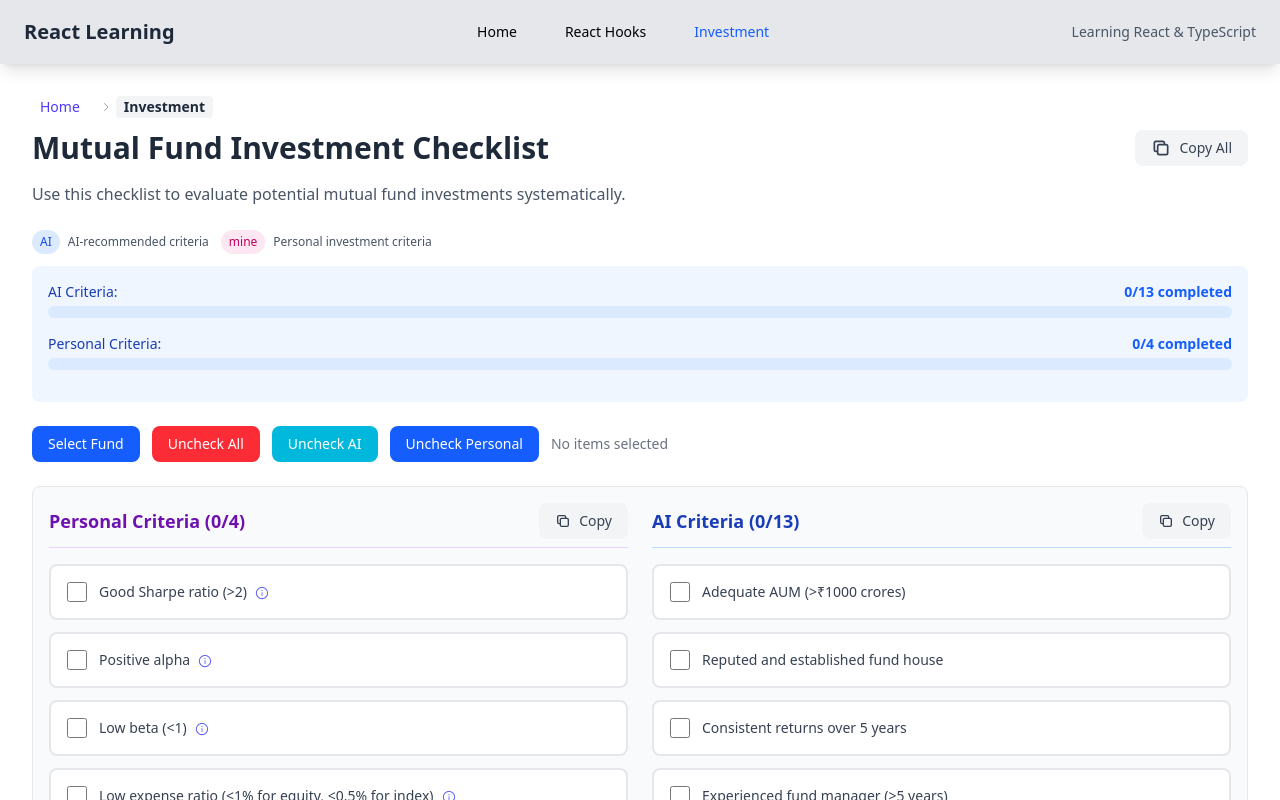
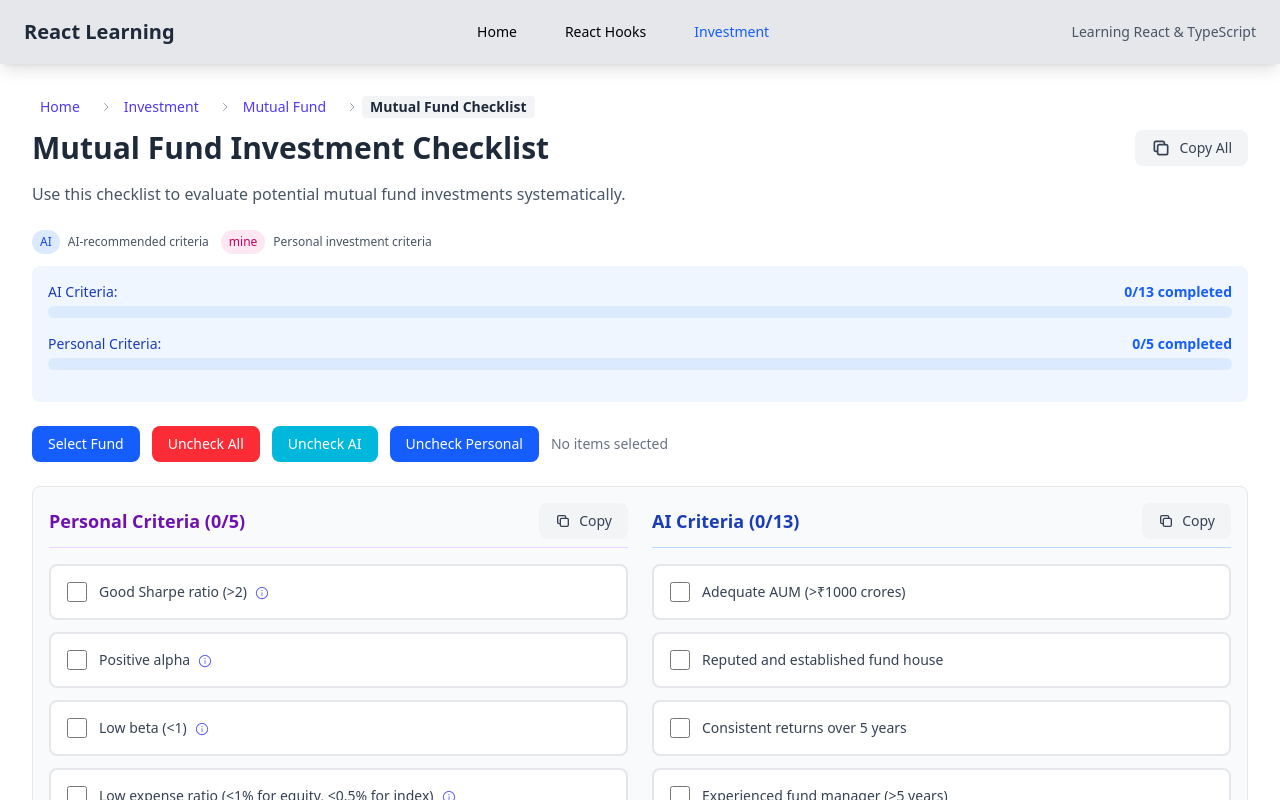
Before and after one commit to Ravi-Royal/reactLearning, a React (Vite) app: page /reactLearning/investment/mutual-fund/checklist in a window 1280 px wide. Shown: the top 800 px of the page. Built offline with nearby package versions, Linux system fonts and the light colour scheme.

Commit message:
feat: add upside and downside capture ratios to Mutual Fund Checklist and update Breadcrumbs for improved navigation

```diff
--- a/src/pages/components/investment/mutual-fund/checklist/MutualFundChecklist.tsx
+++ b/src/pages/components/investment/mutual-fund/checklist/MutualFundChecklist.tsx
@@ -78,6 +78,10 @@ const CHECKLIST_INFO = {
     title: 'Downside Capture',
     info: 'Lower downside capture ratio means less loss in market falls. <100% is good.',
   },
+  upsideDownsideCapture: {
+    title: 'Upside and Downside Capture Ratios',
+    info: 'Upside capture >100% means fund gains more than market in uptrends. Downside capture <100% means fund loses less than market in downtrends. Both are desirable.',
+  },
 };
 
 const INITIAL_CHECKLIST_ITEMS = [
@@ -85,6 +89,7 @@ const INITIAL_CHECKLIST_ITEMS = [
   { id: 'alpha', label: 'Positive alpha', checked: false, category: CHECKLIST_CATEGORIES.PERSONAL },
   { id: 'beta', label: 'Low beta (<1)', checked: false, category: CHECKLIST_CATEGORIES.PERSONAL },
   { id: 'expenseRatio', label: 'Low expense ratio (<1% for equity, <0.5% for index)', checked: false, category: CHECKLIST_CATEGORIES.PERSONAL },
+  { id: 'upsideDownsideCapture', label: 'Good upside (>100%) and downside (<100%) capture ratios', checked: false, category: CHECKLIST_CATEGORIES.PERSONAL },
   { id: 'aum', label: 'Adequate AUM (>₹1000 crores)', checked: false, category: CHECKLIST_CATEGORIES.AI },
   { id: 'fundHouse', label: 'Reputed and established fund house', checked: false, category: CHECKLIST_CATEGORIES.AI },
   { id: 'returns5y', label: 'Consistent returns over 5 years', checked: false, category: CHECKLIST_CATEGORIES.AI },
--- a/src/pages/navigation/Breadcrumbs.tsx
+++ b/src/pages/navigation/Breadcrumbs.tsx
@@ -11,56 +11,64 @@ function Breadcrumbs() {
   const getBreadcrumbs = (): BreadcrumbItem[] => {
     const pathnames = location.pathname.split('/').filter(x => x);
 
-    const breadcrumbs: BreadcrumbItem[] = [
+    const breadcrumbItems: BreadcrumbItem[] = [
       { label: 'Home', path: '/' },
     ];
 
     if (pathnames.includes('investment')) {
-      breadcrumbs.push({ label: 'Investment', path: '/investment' });
+      breadcrumbItems.push({ label: 'Investment', path: '/investment' });
 
       if (pathnames.includes('stock')) {
-        breadcrumbs.push({ label: 'Stock', path: '/investment/stock' });
+        breadcrumbItems.push({ label: 'Stock', path: '/investment/stock' });
 
         if (pathnames.includes('analysis')) {
-          breadcrumbs.push({ label: 'P&L Analysis', path: '/investment/stock/analysis' });
+          breadcrumbItems.push({ label: 'P&L Analysis', path: '/investment/stock/analysis' });
 
           if (pathnames.includes('zerodha')) {
-            breadcrumbs.push({ label: 'Zerodha', path: '/investment/stock/analysis/zerodha' });
+            breadcrumbItems.push({ label: 'Zerodha', path: '/investment/stock/analysis/zerodha' });
           }
         } else if (pathnames.includes('favorites')) {
-          breadcrumbs.push({ label: 'My Favorites', path: '/investment/stock/favorites' });
+          breadcrumbItems.push({ label: 'My Favorites', path: '/investment/stock/favorites' });
         } else if (pathnames.includes('checklist')) {
-          breadcrumbs.push({ label: 'Stock Checklist', path: '/investment/stock/checklist' });
+          breadcrumbItems.push({ label: 'Stock Checklist', path: '/investment/stock/checklist' });
         } else if (pathnames.includes('average-calculator')) {
-          breadcrumbs.push({ label: 'Average Calculator', path: '/investment/stock/average-calculator' });
+          breadcrumbItems.push({ label: 'Average Calculator', path: '/investment/stock/average-calculator' });
+        }
+      } else if (pathnames.includes('mutual-fund')) {
+        breadcrumbItems.push({ label: 'Mutual Fund', path: '/investment/mutual-fund' });
+
+        if (pathnames.includes('checklist')) {
+          breadcrumbItems.push({ label: 'Mutual Fund Checklist', path: '/investment/mutual-fund/checklist' });
+        } else if (pathnames.includes('calculator')) {
+          breadcrumbItems.push({ label: 'Mutual Fund Calculator', path: '/investment/mutual-fund/calculator' });
         }
       } else if (pathnames.includes('bonds')) {
-        breadcrumbs.push({ label: 'Bonds & Fixed Income', path: '/investment/bonds' });
+        breadcrumbItems.push({ label: 'Bonds & Fixed Income', path: '/investment/bonds' });
         // Add child breadcrumb for before-starting
         if (pathnames.includes('before-starting')) {
-          breadcrumbs.push({ label: 'Before Starting Checklist', path: '/investment/bonds/before-starting' });
+          breadcrumbItems.push({ label: 'Before Starting Checklist', path: '/investment/bonds/before-starting' });
         } else if (pathnames.includes('checklist')) {
-          breadcrumbs.push({ label: 'Bond Investment Checklist', path: '/investment/bonds/checklist' });
+          breadcrumbItems.push({ label: 'Bond Investment Checklist', path: '/investment/bonds/checklist' });
         }
       } else if (pathnames.includes('calculator')) {
-        breadcrumbs.push({ label: 'Calculator', path: '/investment/calculator' });
+        breadcrumbItems.push({ label: 'Calculator', path: '/investment/calculator' });
         if (pathnames.includes('stock-average')) {
-          breadcrumbs.push({ label: 'Stock Average Calculator', path: '/investment/calculator/stock-average' });
+          breadcrumbItems.push({ label: 'Stock Average Calculator', path: '/investment/calculator/stock-average' });
         } else if (pathnames.includes('mutual-fund')) {
-          breadcrumbs.push({ label: 'Mutual Fund Calculator', path: '/investment/calculator/mutual-fund' });
+          breadcrumbItems.push({ label: 'Mutual Fund Calculator', path: '/investment/calculator/mutual-fund' });
         }
       }
     } else if (pathnames.includes('hooks')) {
-      breadcrumbs.push({ label: 'React Hooks', path: '/hooks' });
+      breadcrumbItems.push({ label: 'React Hooks', path: '/hooks' });
 
       const hookName = pathnames.find(p => p.startsWith('use'));
       if (hookName) {
         const capitalizedHook = hookName.charAt(0).toUpperCase() + hookName.slice(1);
-        breadcrumbs.push({ label: capitalizedHook, path: `/hooks/${hookName}` });
+        breadcrumbItems.push({ label: capitalizedHook, path: `/hooks/${hookName}` });
       }
     }
 
-    return breadcrumbs;
+    return breadcrumbItems;
   };
 
   const breadcrumbs = getBreadcrumbs();
```
